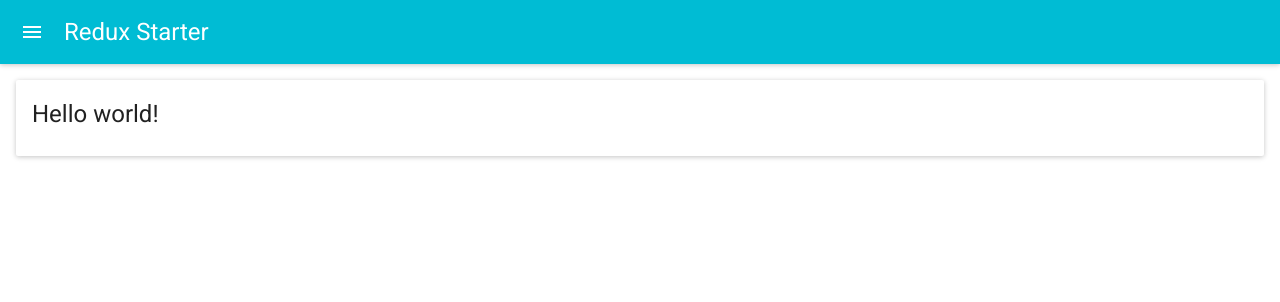
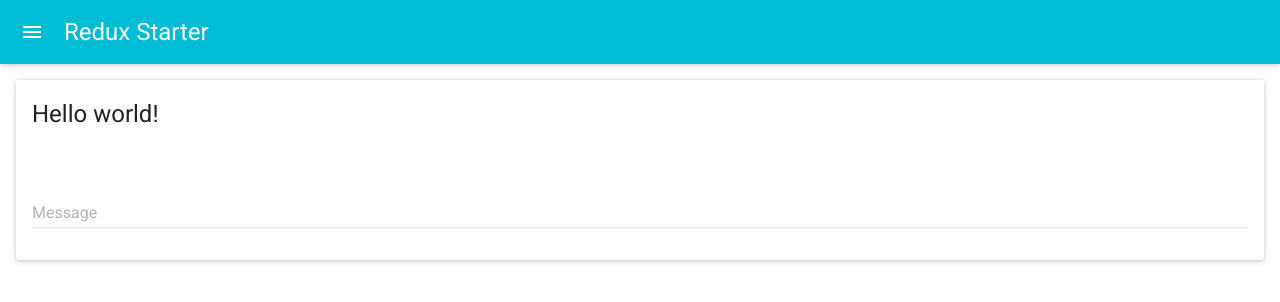
Before and after one commit to YashdalfTheGray/react-redux-md-starter, a React app: page / in a window 1280 px wide. Shown: the top 302 px of the page. Built offline with nearby package versions, Linux system fonts and the light colour scheme; what react-tap-event-plugin would draw is missing.

Commit message:
added more detail to the messageDisplay

```diff
--- a/src/components/MessageDisplay.jsx
+++ b/src/components/MessageDisplay.jsx
@@ -1,11 +1,43 @@
 import React from 'react';
-import { Card, CardActions, CardTitle, CardText } from 'material-ui/Card';
+import { Card, CardTitle, CardText } from 'material-ui/Card';
+import TextField from 'material-ui/TextField';
 
-import { store } from '../stores/app';
+import { store, actions } from '../stores/app';
 import { marginMedium } from '../styles';
 
-export default props => (
-    <Card style={marginMedium}>
-        <CardTitle title={store.getState().message}></CardTitle>
-    </Card>
-);
+class MessageDisplay extends React.Component {
+    constructor(props) {
+        super(props);
+
+        this.state = {
+            message: store.getState().message
+        };
+
+        this.unsubMessage = store.subscribe(() => {
+            this.setState({
+                message: store.getState().message
+            });
+        })
+    }
+
+    componentWillUnmount() {
+        this.unsubMessage();
+    }
+
+    render() {
+        let message;
+        return (
+            <Card style={marginMedium}>
+                <CardTitle title={this.state.message}></CardTitle>
+                <CardText>
+                    <TextField
+                        floatingLabelText="Message"
+                        fullWidth={true}
+                        onChange={e => store.dispatch(actions.updateMessage(e.target.value))} />
+                </CardText>
+            </Card>
+        );
+    }
+}
+
+export default MessageDisplay;
```
